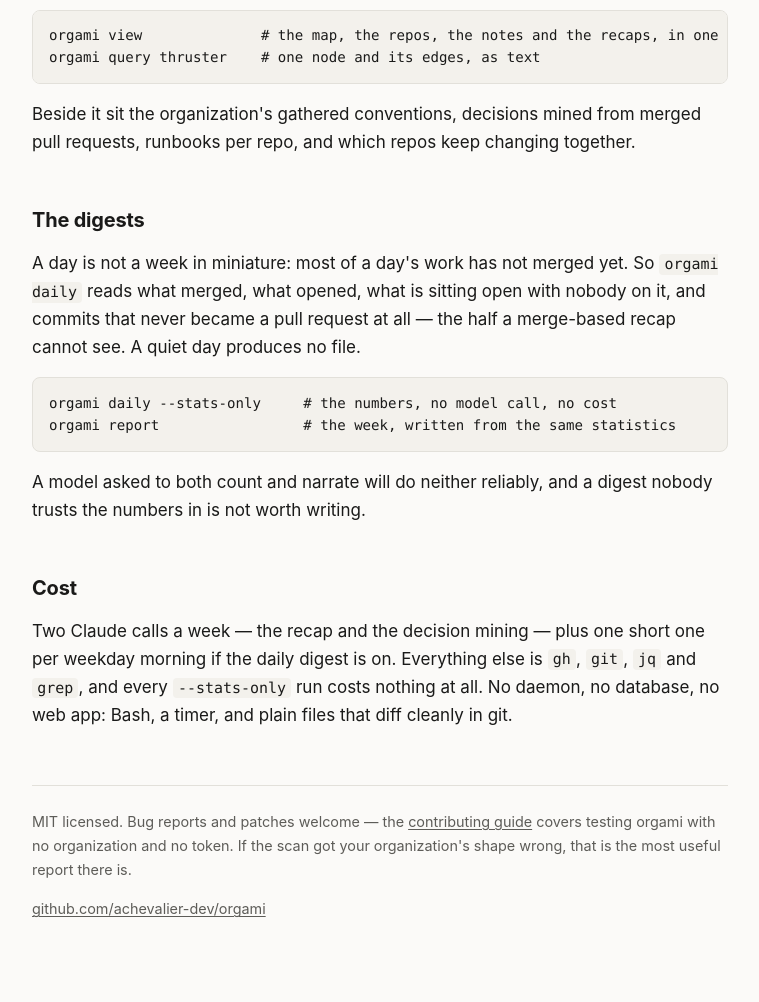
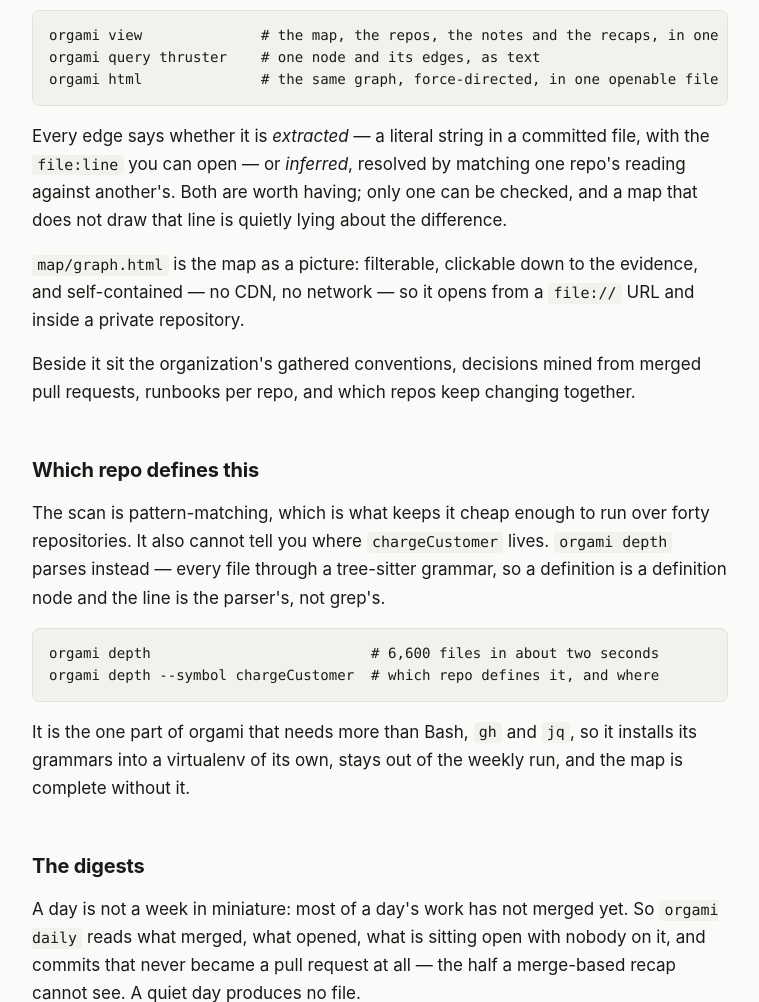
Before and after one commit to achevalier-dev/orgami, a plain HTML site: page docs/index.html in a window 1280 px wide. Shown: the part 2320-3322 px from the top of the page, without its empty margins (260-1019 px from the left). Drawn offline with Linux system fonts and the light colour scheme.

Commit message:
docs: what extracted and inferred mean, and what depth can answer

```diff
--- a/docs/index.html
+++ b/docs/index.html
@@ -156,9 +156,28 @@
 environment contracts. The result is <code>map/graph.json</code>; the architecture
 document, the mermaid diagrams and the terminal view all render from it.</p>
 <pre><code>orgami view              # the map, the repos, the notes and the recaps, in one screen
-orgami query thruster    # one node and its edges, as text</code></pre>
+orgami query thruster    # one node and its edges, as text
+orgami html              # the same graph, force-directed, in one openable file</code></pre>
+<p>Every edge says whether it is <em>extracted</em> — a literal string in a committed file,
+with the <code>file:line</code> you can open — or <em>inferred</em>, resolved by matching
+one repo's reading against another's. Both are worth having; only one can be checked, and
+a map that does not draw that line is quietly lying about the difference.</p>
+<p><code>map/graph.html</code> is the map as a picture: filterable, clickable down to the
+evidence, and self-contained — no CDN, no network — so it opens from a <code>file://</code>
+URL and inside a private repository.</p>
 <p>Beside it sit the organization's gathered conventions, decisions mined from merged pull
 requests, runbooks per repo, and which repos keep changing together.</p>
+
+<h2>Which repo defines this</h2>
+<p>The scan is pattern-matching, which is what keeps it cheap enough to run over forty
+repositories. It also cannot tell you where <code>chargeCustomer</code> lives.
+<code>orgami depth</code> parses instead — every file through a tree-sitter grammar, so a
+definition is a definition node and the line is the parser's, not grep's.</p>
+<pre><code>orgami depth                          # 6,600 files in about two seconds
+orgami depth --symbol chargeCustomer  # which repo defines it, and where</code></pre>
+<p>It is the one part of orgami that needs more than Bash, <code>gh</code> and
+<code>jq</code>, so it installs its grammars into a virtualenv of its own, stays out of the
+weekly run, and the map is complete without it.</p>
 
 <h2>The digests</h2>
 <p>A day is not a week in miniature: most of a day's work has not merged yet. So
```
Also changed, not shown: 5 other files.
